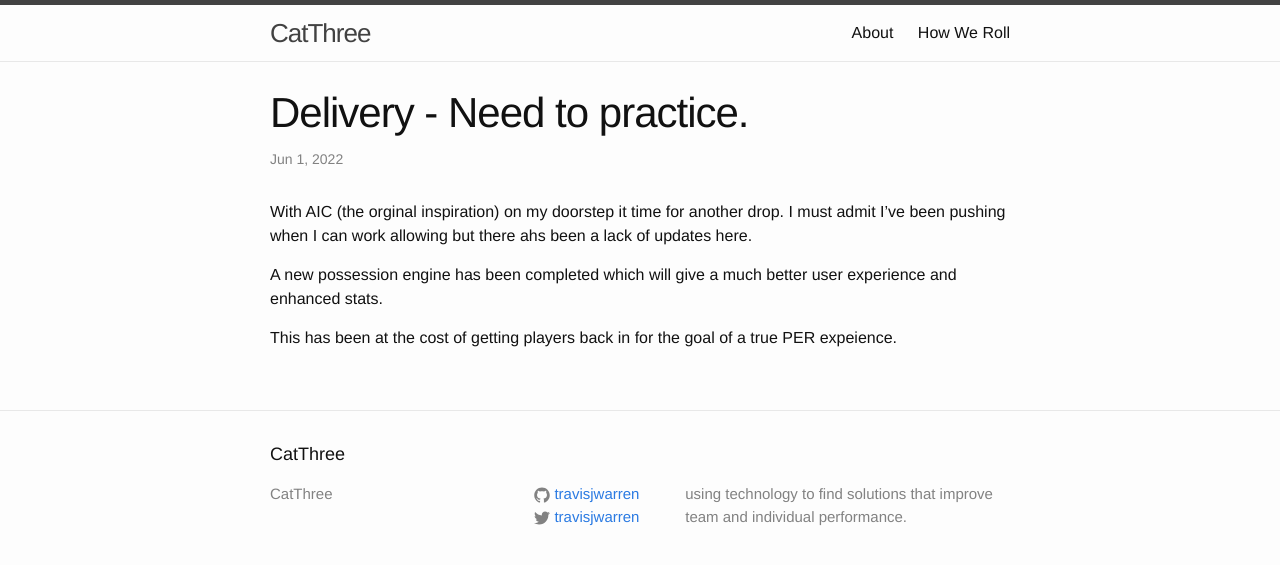
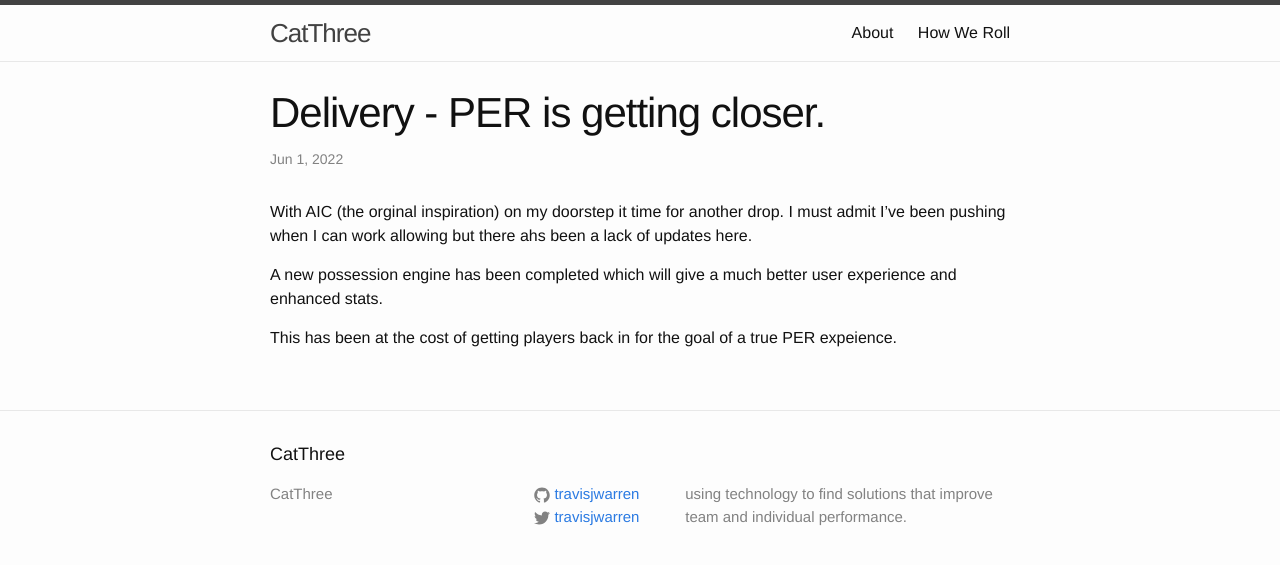
Before and after one commit to travisjwarren/travisjwarren.github.io, a Jekyll site: the page built from _posts/2022-06-02-per-is-getting-closer.markdown, in a window 1280 px wide. Shown: the top 565 px of the page. Built offline with Jekyll 4.4.1, drawn with Linux system fonts in a browser that asks for light colours.

Commit message:
Update and rename 2022-06-02-pre-teams-tracking.markdown to 2022-06-02-per-is-getting-closer.markdown

```diff
--- a/_posts/2022-06-02-pre-teams-tracking.markdown
+++ b/_posts/2022-06-02-per-is-getting-closer.markdown
@@ -1,6 +1,6 @@
 ---
 layout: post
-title:  "Delivery - Need to practice."
+title:  "Delivery - PER is getting closer."
 date:   2022-06-01 14:54:19
 categories: mvp
 ---
```
